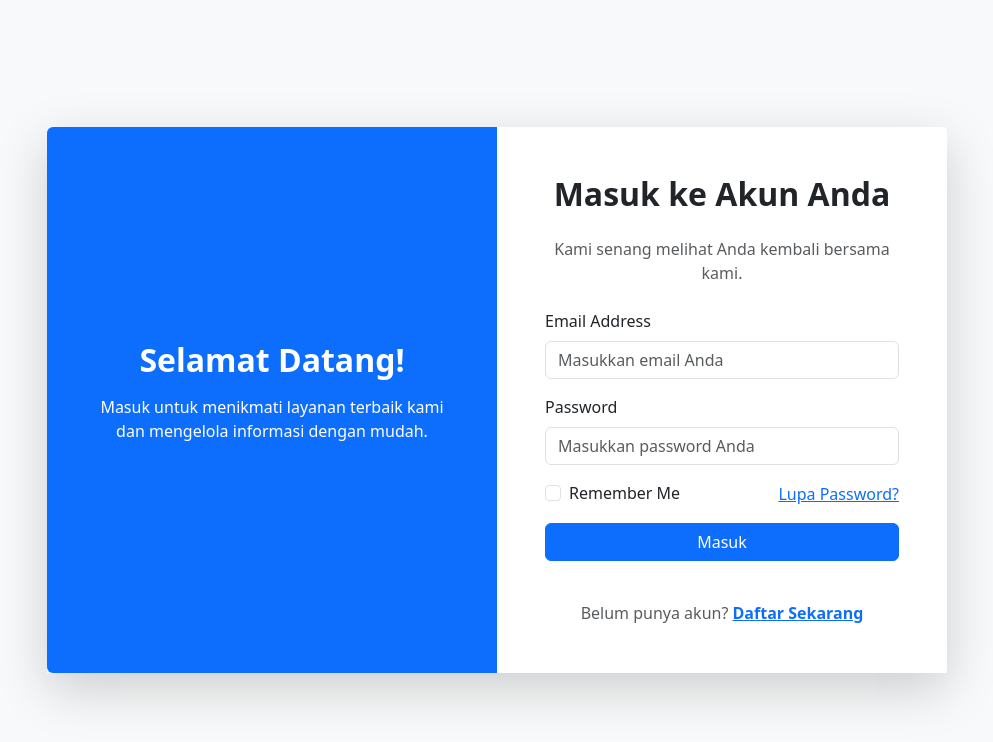
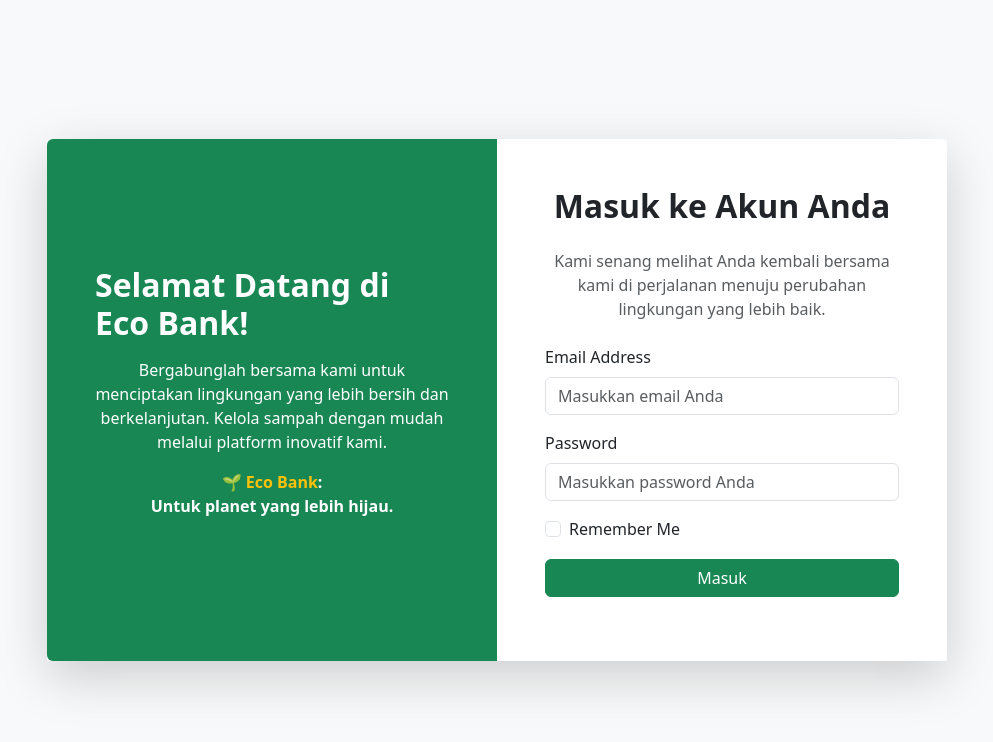
Before and after one commit to Joshtri/NecoSys, a React (Vite) app: page / in a window 1280 px wide. Shown: the top 742 px of the page, without its empty margins (143-1136 px from the left). Built offline with nearby package versions, Linux system fonts and the light colour scheme.

Commit message:
updaditng login and adding remember me feature

```diff
--- a/src/components/Login.jsx
+++ b/src/components/Login.jsx
@@ -1,4 +1,4 @@
-import React, { useState } from 'react';
+import React, { useEffect, useState } from 'react';
 import { Link, useNavigate } from 'react-router-dom';
 import axios from 'axios';
 import { Button, Form, Container, Row, Col } from 'react-bootstrap';
@@ -9,26 +9,25 @@ function Login() {
   const [data, setData] = useState({ email: '', password: '' });
   const [error, setError] = useState('');
   const navigate = useNavigate();
+  const [rememberMe, setRememberMe] = useState(false);
+
+  // Load saved email from localStorage on component mount
+  useEffect(() => {
+    const savedEmail = localStorage.getItem('rememberedEmail');
+    if (savedEmail) {
+      setData((prevData) => ({ ...prevData, email: savedEmail }));
+      setRememberMe(true);
+    }
+  }, []);
+
+  const handleCheckboxChange = () => {
+    setRememberMe((prev) => !prev);
+  };
 
   const handleChange = (e) => {
     setData({ ...data, [e.target.name]: e.target.value });
   };
 
-  const validatePassword = (password) => {
-    const minLength = 8;
-    const hasUpperCase = /[A-Z]/.test(password);
-    const hasLowerCase = /[a-z]/.test(password);
-    const hasDigit = /\d/.test(password);
-    const hasSymbol = /[!@#$%^&*(),.?":{}|<>]/.test(password);
-
-    return (
-      password.length >= minLength &&
-      hasUpperCase &&
-      hasLowerCase &&
-      hasDigit &&
-      hasSymbol
-    );
-  };
   const handleSubmit = async (e) => {
     e.preventDefault();
 
@@ -69,7 +68,6 @@ function Login() {
     }
   };
 
-
   return (
     <Container fluid className="vh-100 d-flex align-items-center justify-content-center bg-light">
       <ToastContainer position="top-right" autoClose={3000} />
@@ -78,11 +76,16 @@ function Login() {
         <Col
           xs={12}
           md={6}
-          className="bg-primary text-white p-5 d-flex flex-column justify-content-center align-items-center rounded-start"
+          className="bg-success text-white p-5 d-flex flex-column justify-content-center align-items-center rounded-start"
         >
-          <h2 className="mb-3 fw-bold">Selamat Datang!</h2>
+          <h2 className="mb-3 fw-bold">Selamat Datang di Eco Bank!</h2>
           <p className="text-center">
-            Masuk untuk menikmati layanan terbaik kami dan mengelola informasi dengan mudah.
+            Bergabunglah bersama kami untuk menciptakan lingkungan yang lebih bersih dan berkelanjutan. Kelola sampah
+            dengan mudah melalui platform inovatif kami.
+          </p>
+          <p className="text-center fw-bold">
+            🌱 <span className="text-warning">Eco Bank</span>: <br />
+            Untuk planet yang lebih hijau.
           </p>
         </Col>
 
@@ -90,7 +93,7 @@ function Login() {
         <Col xs={12} md={6} className="bg-white p-5 rounded-end">
           <h2 className="text-center mb-4 fw-bold">Masuk ke Akun Anda</h2>
           <p className="text-center text-muted mb-4">
-            Kami senang melihat Anda kembali bersama kami.
+            Kami senang melihat Anda kembali bersama kami di perjalanan menuju perubahan lingkungan yang lebih baik.
           </p>
 
           <Form onSubmit={handleSubmit}>
@@ -123,27 +126,22 @@ function Login() {
             {/* Error Message */}
             {error && <div className="text-danger mb-3">{error}</div>}
 
-            {/* Remember Me and Forgot Password */}
+            {/* Remember Me */}
             <div className="d-flex justify-content-between align-items-center mb-3">
-              <Form.Check type="checkbox" label="Remember Me" id="remember" />
-              <Link to="/forgot-password" className="text-primary">
-                Lupa Password?
-              </Link>
+              <Form.Check
+                type="checkbox"
+                label="Remember Me"
+                id="remember"
+                checked={rememberMe}
+                onChange={handleCheckboxChange}
+              />
             </div>
 
             {/* Login Button */}
-            <Button type="submit" className="w-100 mb-3" variant="primary">
+            <Button type="submit" className="w-100 mb-3" variant="success">
               Masuk
             </Button>
           </Form>
-
-          {/* Sign Up Redirect */}
-          <div className="text-center mt-4">
-            <span className="text-muted">Belum punya akun? </span>
-            <Link to="/auth/signup" className="text-primary fw-bold">
-              Daftar Sekarang
-            </Link>
-          </div>
         </Col>
       </Row>
     </Container>
```
Lines whose indentation alone changed are shown as unchanged.
